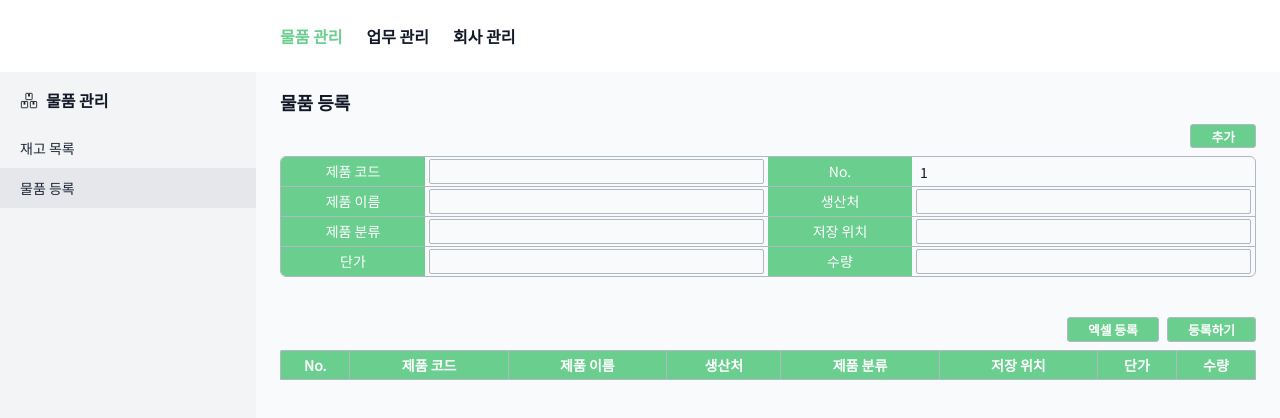
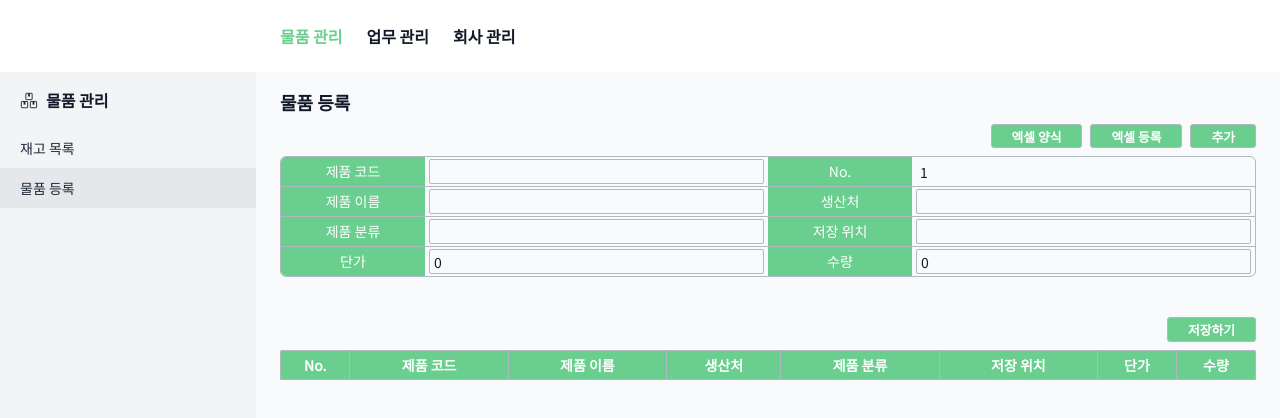
Before and after one commit to TradeCenterProject/FE_TradeCenter, a Next.js app: page /products/upload in a window 1280 px wide. Shown: the top 418 px of the page. Built offline with nearby package versions, Linux system fonts and the light colour scheme.

Commit message:
#31 Feat: Form으로 데이터 하나씩 추가하는 기능 구현

```diff
--- a/components/common/Form.tsx
+++ b/components/common/Form.tsx
@@ -1,11 +1,9 @@
 import { ReactNode } from "react";
 import { cls } from "@utils/styles";
-import Button from "./Button";
 
 interface FormProps {
   id: string;
   rowCount: number;
-  submittable?: boolean;
   children: ReactNode;
   onSubmit?: any;
 }
@@ -26,14 +24,9 @@ const gridBorderStyles: GridRowsType = {
   4: "[&>div:nth-child(4)]:border-none",
 };
 
-const Form = ({ id, rowCount, submittable, children, onSubmit }: FormProps) => {
+const Form = ({ id, rowCount, children, onSubmit }: FormProps) => {
   return (
     <form id={id} onSubmit={onSubmit}>
-      {submittable && (
-        <div className="mb-2 flex justify-end">
-          <Button color="green" value="추가" />
-        </div>
-      )}
       <div
         className={cls(
           `grid grid-flow-col grid-cols-2 overflow-hidden rounded-md border border-borderColor text-sm`,
--- a/components/common/FormInput.tsx
+++ b/components/common/FormInput.tsx
@@ -1,11 +1,15 @@
+import { UseFormRegisterReturn } from "react-hook-form";
+
 interface FormInputProps {
   id: string;
   required?: boolean;
+  register: UseFormRegisterReturn;
 }
 
-const FormInput = ({ ...rest }: FormInputProps) => {
+const FormInput = ({ register, ...rest }: FormInputProps) => {
   return (
     <input
+      {...register}
       {...rest}
       type="text"
       className="h-fit w-full rounded-sm border border-borderColor bg-transparent py-[0.1rem] px-1 outline-none"
--- a/pages/products/upload.tsx
+++ b/pages/products/upload.tsx
@@ -10,19 +10,33 @@ import FormInput from "@components/common/FormInput";
 import FormItem from "@components/common/FormItem";
 import Table from "@components/common/Table";
 import Layout from "@components/layout";
+import { useForm } from "react-hook-form";
 
 interface MapType {
   [key: string]: string;
 }
 
 const ProductUploadPage = () => {
+  const { register, watch, reset } = useForm<ProductType>({
+    defaultValues: {
+      productCode: "",
+      productName: "",
+      productCompany: "",
+      productCategory: "",
+      location: "",
+      price: 0,
+      quantity: 0,
+    },
+  });
   const [dataList, setDataList] = useState<ProductType[]>([]);
   const inputRef = useRef<HTMLInputElement>(null);
 
   const handleClickExcelUpload = () =>
     inputRef.current && inputRef.current.click();
 
-  const parseExcelFile = async ({ target }: ChangeEvent<HTMLInputElement>) => {
+  const addExcelFileData = async ({
+    target,
+  }: ChangeEvent<HTMLInputElement>) => {
     const fileData = target.files && target.files[0];
     if (!fileData) return;
 
@@ -37,42 +51,23 @@ const ProductUploadPage = () => {
     target.value = "";
   };
 
+  const addData = () => {
+    const row = watch();
+    setDataList((prev) => prev && [...prev, row]);
+    reset();
+  };
+
   return (
     <Layout title="물품 등록">
       <div className="space-y-10">
-        <Form id="productUpload" submittable rowCount={4}>
-          <FormItem id="productCode" label="제품 코드">
-            <FormInput id="productCode" />
-          </FormItem>
-          <FormItem id="productName" label="제품 이름">
-            <FormInput id="productName" />
-          </FormItem>
-          <FormItem id="productCategory" label="제품 분류">
-            <FormInput id="productCategory" />
-          </FormItem>
-          <FormItem id="price" label="단가">
-            <FormInput id="price" />
-          </FormItem>
-          <FormItem id="listOrder" label="No.">
-            <span className="px-1">{dataList.length + 1}</span>
-          </FormItem>
-          <FormItem id="productCompany" label="생산처">
-            <FormInput id="productCompany" />
-          </FormItem>
-          <FormItem id="location" label="저장 위치">
-            <FormInput id="location" />
-          </FormItem>
-          <FormItem id="quantity" label="수량">
-            <FormInput id="quantity" />
-          </FormItem>
-        </Form>
-        <div className="space-y-2">
-          <div className="flex justify-end gap-2">
+        <div>
+          <div className="mb-2 flex justify-end gap-2">
+            <Button color="green" value="엑셀 양식" />
             <input
               type="file"
               accept=".xlsx"
               ref={inputRef}
-              onChange={parseExcelFile}
+              onChange={addExcelFileData}
               className="hidden"
             />
             <Button
@@ -80,7 +75,65 @@ const ProductUploadPage = () => {
               value="엑셀 등록"
               handleClick={handleClickExcelUpload}
             />
-            <Button color="green" value="등록하기" />
+            <Button color="green" value="추가" handleClick={addData} />
+          </div>
+          <Form id="productUpload" rowCount={4}>
+            <FormItem id="productCode" label="제품 코드">
+              <FormInput
+                id="productCode"
+                register={register("productCode", { required: true })}
+              />
+            </FormItem>
+            <FormItem id="productName" label="제품 이름">
+              <FormInput
+                id="productName"
+                register={register("productName", { required: true })}
+              />
+            </FormItem>
+            <FormItem id="productCategory" label="제품 분류">
+              <FormInput
+                id="productCategory"
+                register={register("productCategory", { required: true })}
+              />
+            </FormItem>
+            <FormItem id="price" label="단가">
+              <FormInput
+                id="price"
+                register={register("price", {
+                  required: true,
+                  valueAsNumber: true,
+                })}
+              />
+            </FormItem>
+            <FormItem id="listOrder" label="No.">
+              <span className="px-1">{dataList.length + 1}</span>
+            </FormItem>
+            <FormItem id="productCompany" label="생산처">
+              <FormInput
+                id="productCompany"
+                register={register("productCompany", { required: true })}
+              />
+            </FormItem>
+            <FormItem id="location" label="저장 위치">
+              <FormInput
+                id="location"
+                register={register("location", { required: true })}
+              />
+            </FormItem>
+            <FormItem id="quantity" label="수량">
+              <FormInput
+                id="quantity"
+                register={register("quantity", {
+                  required: true,
+                  valueAsNumber: true,
+                })}
+              />
+            </FormItem>
+          </Form>
+        </div>
+        <div className="space-y-2">
+          <div className="flex justify-end gap-2">
+            <Button color="green" value="저장하기" />
           </div>
           <Table thead={PRODUCT_LIST_THEADS} dataList={dataList} />
         </div>
```
